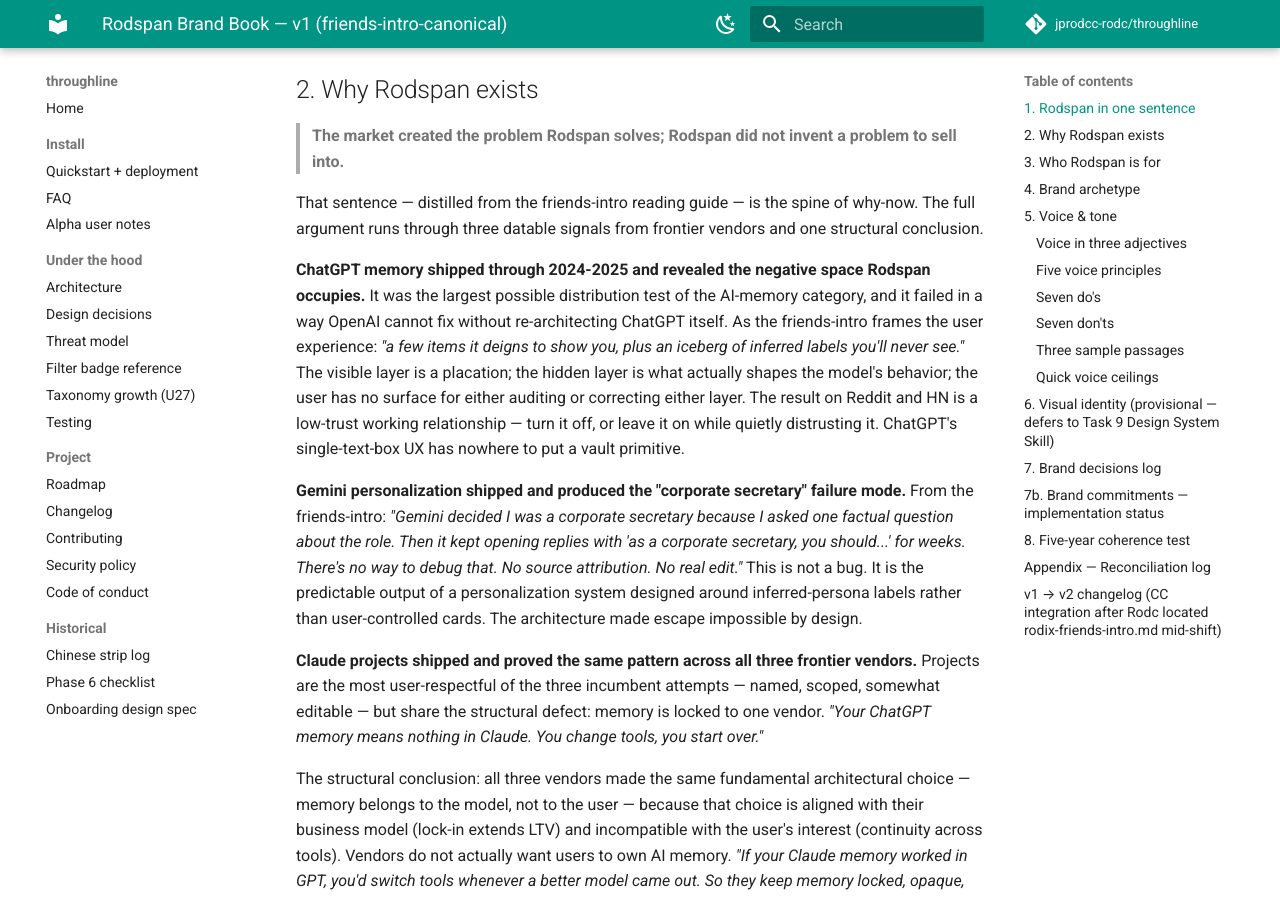
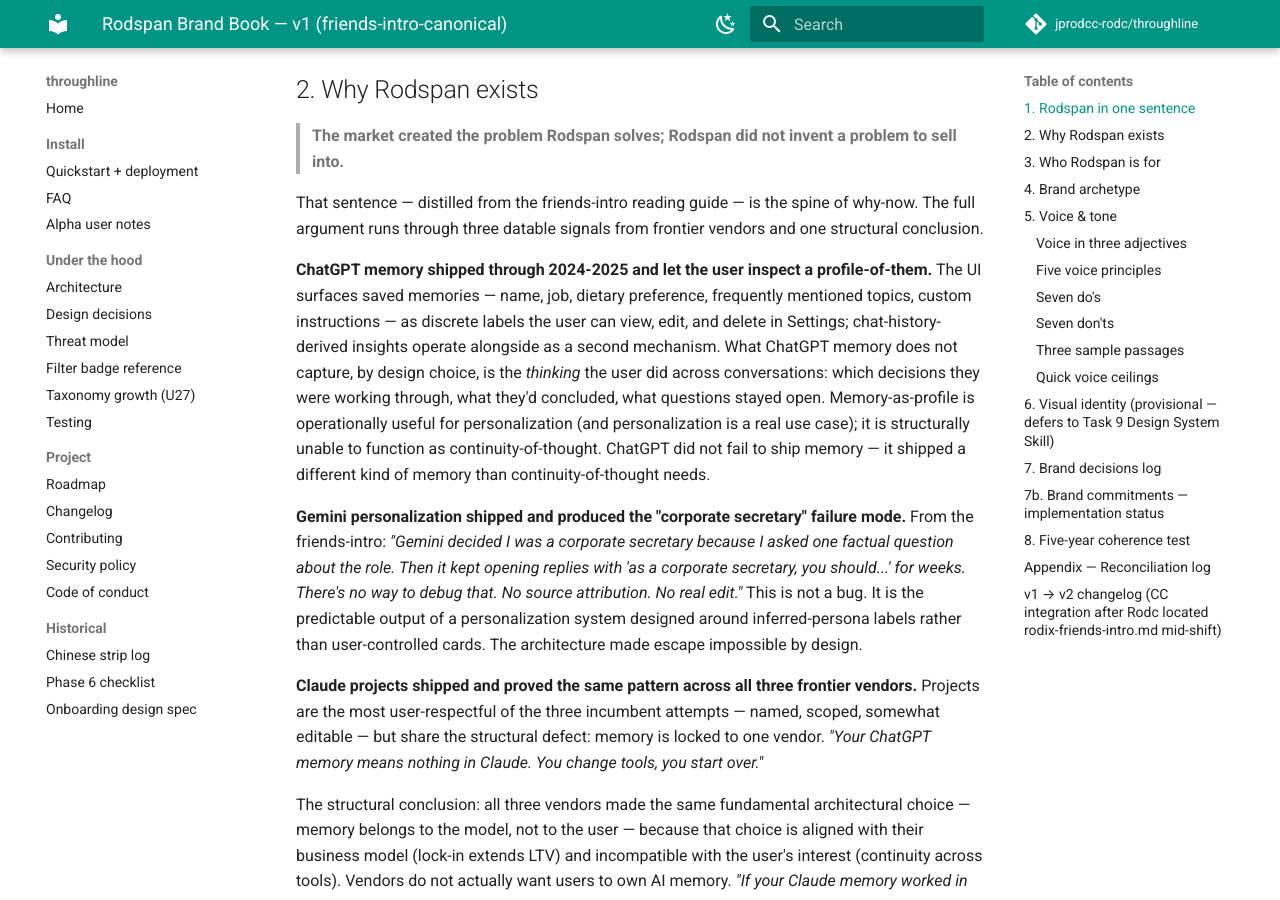
Before and after one commit to jprodcc-rodc/throughline, an MkDocs documentation site: the page built from docs/superpowers/brand/brand-book-v1.md, in a window 1280 px wide and 900 px high, scrolled down 1420 px. Built offline with MkDocs 1.6.1 and Material for MkDocs 9.7.7, drawn with Linux system fonts in a browser that asks for light colours; comment, search, counter and statistics services are not loaded.

Commit message:
semantic(brand-rewrite B-1): brand-book §2 ChatGPT memory paragraph — reframe from "broken/capability-deficient" to "by-design profile-of-user vs. thinking-continuity" per Phase 1 verification. Factually accurate as of 2026-05-04: ChatGPT memory has UI, per-item view/edit/delete, JSON export. The architectural critique now operates at design choice level (memory captures profile labels, not user thinking) rather than capability level.
Co-Authored-By: Claude Opus 4.7 (1M context) <noreply@anthropic.com>

```diff
--- a/docs/superpowers/brand/brand-book-v1.md
+++ b/docs/superpowers/brand/brand-book-v1.md
@@ -29,7 +29,7 @@ The pitch is the thesis. Marketing copy will compress and unpack; every form mus
 
 That sentence — distilled from the friends-intro reading guide — is the spine of why-now. The full argument runs through three datable signals from frontier vendors and one structural conclusion.
 
-**ChatGPT memory shipped through 2024-2025 and revealed the negative space Rodspan occupies.** It was the largest possible distribution test of the AI-memory category, and it failed in a way OpenAI cannot fix without re-architecting ChatGPT itself. As the friends-intro frames the user experience: *"a few items it deigns to show you, plus an iceberg of inferred labels you'll never see."* The visible layer is a placation; the hidden layer is what actually shapes the model's behavior; the user has no surface for either auditing or correcting either layer. The result on Reddit and HN is a low-trust working relationship — turn it off, or leave it on while quietly distrusting it. ChatGPT's single-text-box UX has nowhere to put a vault primitive.
+**ChatGPT memory shipped through 2024-2025 and let the user inspect a profile-of-them.** The UI surfaces saved memories — name, job, dietary preference, frequently mentioned topics, custom instructions — as discrete labels the user can view, edit, and delete in Settings; chat-history-derived insights operate alongside as a second mechanism. What ChatGPT memory does not capture, by design choice, is the *thinking* the user did across conversations: which decisions they were working through, what they'd concluded, what questions stayed open. Memory-as-profile is operationally useful for personalization (and personalization is a real use case); it is structurally unable to function as continuity-of-thought. ChatGPT did not fail to ship memory — it shipped a different kind of memory than continuity-of-thought needs.
 
 **Gemini personalization shipped and produced the "corporate secretary" failure mode.** From the friends-intro: *"Gemini decided I was a corporate secretary because I asked one factual question about the role. Then it kept opening replies with 'as a corporate secretary, you should...' for weeks. There's no way to debug that. No source attribution. No real edit."* This is not a bug. It is the predictable output of a personalization system designed around inferred-persona labels rather than user-controlled cards. The architecture made escape impossible by design.
 
```
